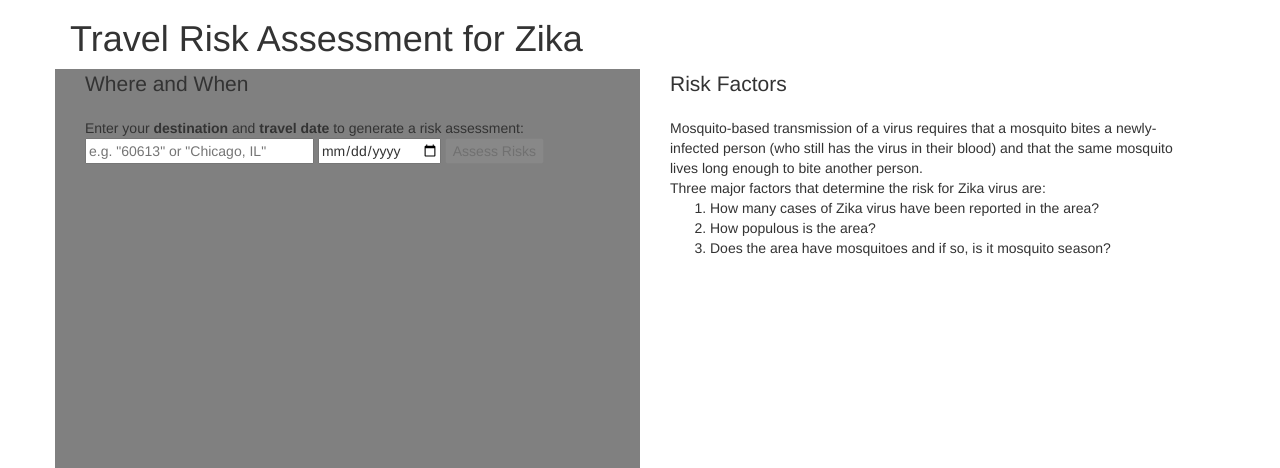
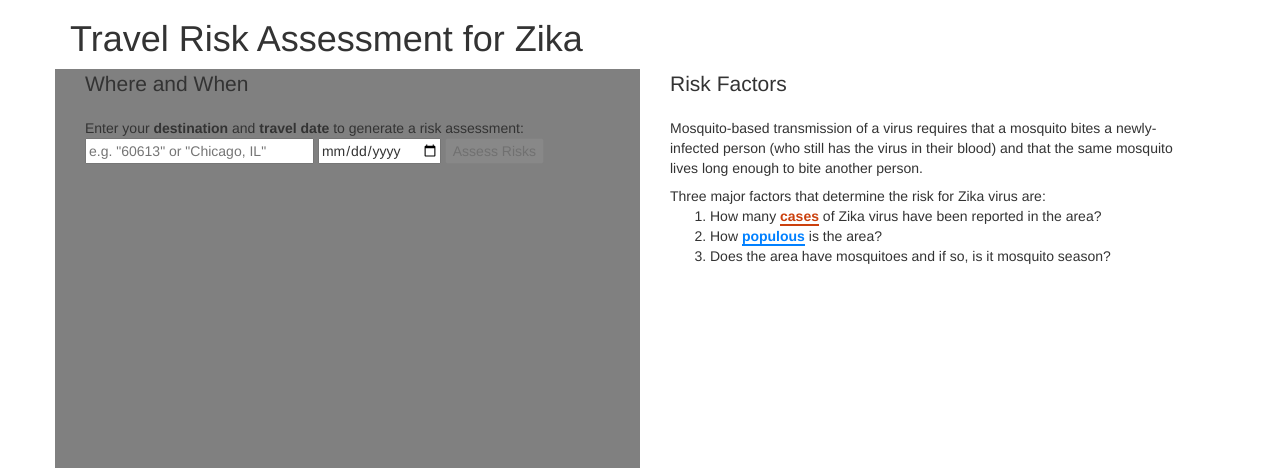
Before and after one commit to lennax/blackironhack2016, a Flask app: page / in a window 1280 px wide. Shown: the part 51-519 px from the top of the page. Run offline with Flask 2, Linux system fonts and the light colour scheme; some libraries are stand-ins or nearby versions.

Commit message:
Major affordance overhaul
- Merge risk question and risk answer
- Match color of risk to bar plot
- On hover of risk question, emphasize bar plot

```diff
--- a/server.py
+++ b/server.py
@@ -266,6 +266,7 @@ def get_result(lat, lng, mydate, state, county=None):
     result_kwargs['pop'] = "{0:,}".format(pop) if pop is not None else "-"
     result_kwargs['inpop'] = "{0:,}".format(inpop) if inpop is not None else "-"
     result_kwargs['popsummary'] = popsummary.format(**result_kwargs)
+    result_dict['popsummary'] = popsummary.format(**result_kwargs)
 
     incases = indiana_risks['cases']
     cases = risks['cases']
@@ -289,6 +290,7 @@ def get_result(lat, lng, mydate, state, county=None):
     result_kwargs['cases'] = "{0:,}".format(cases) if cases is not None else "-"
     result_kwargs['incases'] = "{0:,}".format(incases) if incases is not None else "-"
     result_kwargs['casesummary'] = casesummary.format(state=state)
+    result_dict['casesummary'] = casesummary.format(state=state)
 
     # Truth table
     #mosquito_risk   mosquito_season risk
@@ -338,46 +340,6 @@ def get_result(lat, lng, mydate, state, county=None):
     app.logger.debug('destclimate_arr')
     result_kwargs['climate'] = mosquito_risk_names[mosquito_risk]
     result_kwargs['climateclass'] = mosquito_risk_classes[mosquito_risk]
-
-    #climate_summary = list()
-    #if mosquito_risk_names[in_mosquito_risk] == "In season":
-        #climate_summary.append("{month_name} is mosquito season in West Lafayette, Indiana. You could reduce your risk by leaving Indiana for an area without mosquitoes.")
-    #if mosquito_risk_names[mosquito_risk] == "In season":
-        #climate_summary.append("{month_name} is mosquito season in {destination}. You could reduce your risk by traveling before or after mosquito season or to a different area without mosquitoes.")
-    #if not climate_summary:
-        #climate_sentence = "{month_name} is not mosquito season for either West Lafayette, Indiana or {state}, so the risk of getting infected by a mosquito is low."
-    #else:
-        #climate_sentence = " ".join(climate_summary)
-    #result_kwargs['climatesummary'] = climate_sentence.format(month_name=month_name, **result_kwargs)
-
-    #if errors['cases']:
-        #case_text = errors['cases']
-    #else:
-        #case_text = "{0} has {1} reported cases of Zika virus".format(state, risks['cases'])
-    #result_text.append(case_text)
-
-    #result_kwargs = dict(dest_state=state)
-    #destination = state
-    #pop = risks['pop']['state_pop']
-    #if county:
-        #destination = "{0}, {1}".format(county, state)
-        #pop = risks['pop']['county_pop']
-    #result_kwargs['destination'] = destination
-    #result_kwargs['pop'] = pop
-
-    # Needed results:
-        # Text summary
-        # destination cases per 1M
-        # Indiana cases per 1M
-
-    ## TODO handle missing data classes better
-    #if state is not None and cases is not None:
-        #result_text += " {0} total cases of Zika have been reported in {1}.".format(cases, state)
-        ## TODO logistic function
-        #risk = min(100, risk * 2)
-
-    #if pop_sentence is not None:
-        #result_text = result_text + " " + pop_sentence
 
     result_dict['destcases'] = cases
     result_dict['incases'] = incases
--- a/static/style.css
+++ b/static/style.css
@@ -93,6 +97,26 @@ body.loading .spinner {
     display: block;
 }
 
+.inactive {
+  opacity: 0.8;
+}
+
+.casesrc {
+  font-weight: bold;
+  color: #cb400d;
+  border-bottom: 2px solid;
+}
+
+.popsrc {
+  font-weight: bold;
+  color: #0080ff;
+  border-bottom: 2px solid;
+}
+
+.risksummary {
+  font-style: italic;
+}
+
 .TKAdjustableNumberHelp {
   color: #ff7d1e;
   padding: 1px;
--- a/templates/index.html
+++ b/templates/index.html
@@ -90,20 +90,33 @@
               <div>
               Mosquito-based transmission of a virus requires that a mosquito bites a newly-infected person (who still has the virus in their blood) and that the same mosquito lives long enough to bite another person.
               </div>
+              <div class="modal spinner"></div>
+              <div class="row" id="barrow">
+                <div class="col-md-6 inactive" id="casebox"></div>
+                <div class="col-md-6 inactive" id="popbox"></div>
+              </div>
               <div>
                 Three major factors that determine the risk for Zika virus are:
                 <ol>
-                  <li>How many cases of Zika virus have been reported in the area?</li>
-                  <li>How populous is the area?</li>
-                  <li>Does the area have mosquitoes and if so, is it mosquito season?</li>
+                  <li>How many <span class="casesrc">cases</span> of Zika virus have been reported in the area? <span class="risksummary" id="casesummary"></span></li>
+                  <li>How <span class="popsrc">populous</span> is the area? <span class="risksummary" id="popsummary"></span></li>
+                  <li>Does the area have mosquitoes and if so, is it mosquito season? <span class="risksummary hidden" id="climatesummary">
+                    In <span data-var="month" class="TKAdjustableNumber" data-min="0" data-max="11" data-format="month"></span>, mosquitos are <span data-var="risk" class="TKIf" data-invert="data-invert">not</span> in season in
+                    <span data-var="riskcmp" class="TKSwitch">
+                      <span>both </span>
+                      <span></span>
+                      <span></span>
+                      <span>either </span>
+                    </span> <span class="deststate">destination</span>
+                    <span data-var="riskcmp" class="TKSwitch">
+                      <span>and</span>
+                      <span>but are in</span>
+                      <span>but not in</span>
+                      <span>or</span>
+                    </span> Indiana. (Drag to change your month of travel and see how it changes your risk)
+                    </span></li>
                 </ol>
               </div>
-              <div class="modal spinner"></div>
-              <div class="row" id="barrow">
-                <div class="col-md-6" id="casebox"></div>
-                <div class="col-md-6" id="popbox"></div>
-              </div>
-              <div id="result"></div>
               <div id="chartbox">
                 <div id="chartlead"></div>
                 <div id="ladder"></div>
```
Also changed, not shown: other parts of static/style.css (+4 -0 lines), static/script.js (+18 -8 lines).
